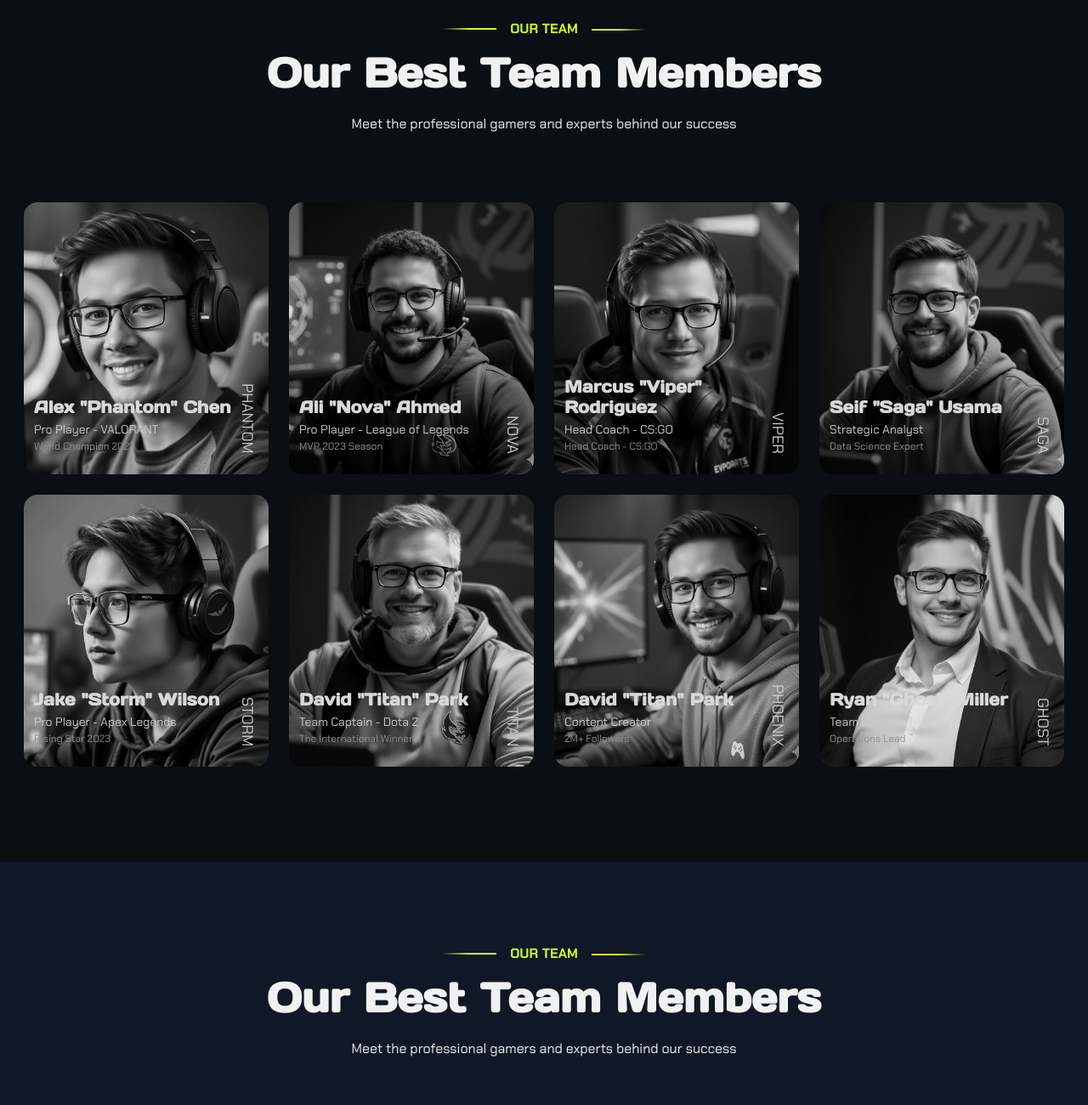
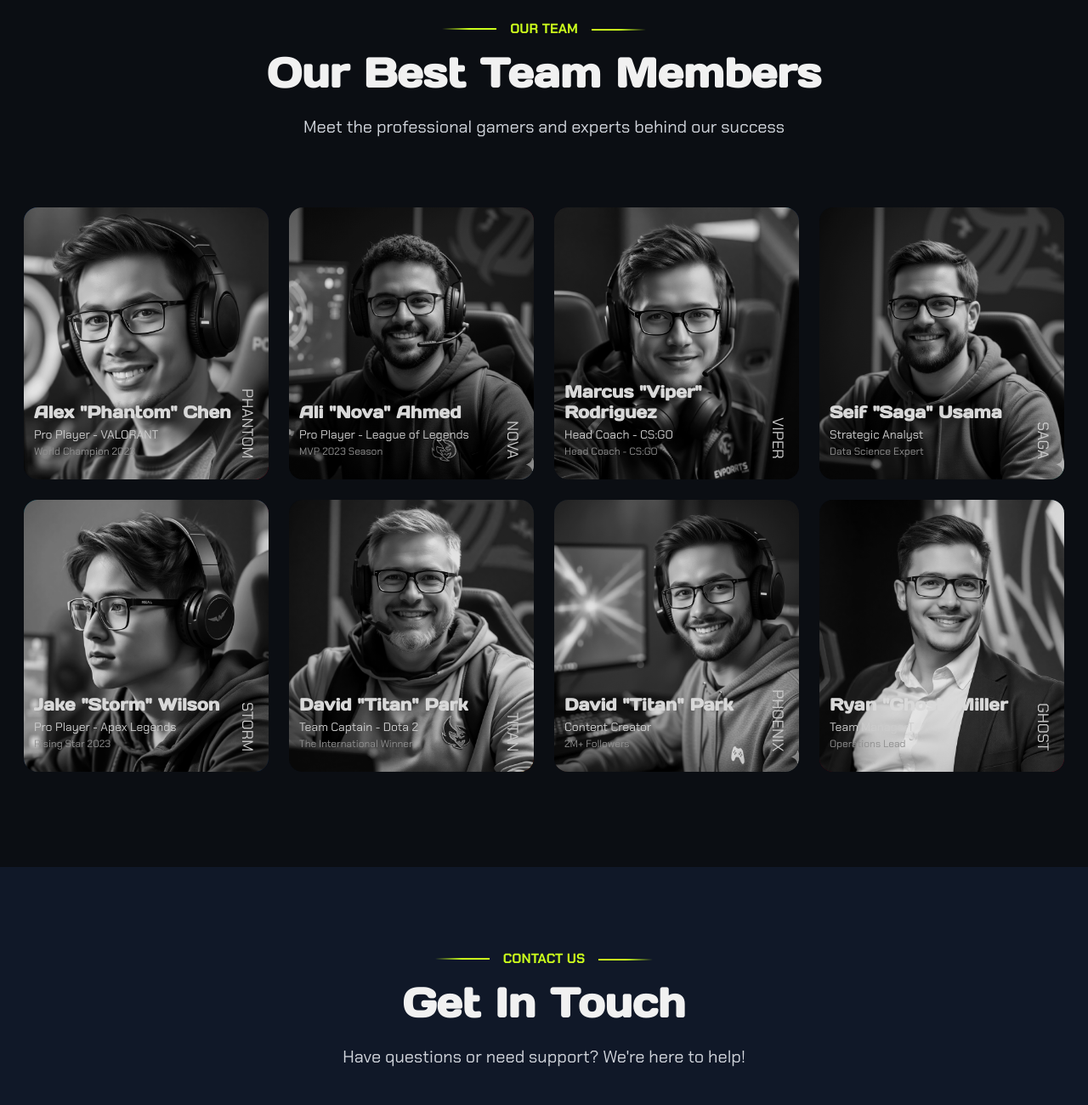
Before and after one commit to Mohandmontaser/Games-website, a plain HTML site: page index.html in a window 1280 px wide. Shown: the part 2960-4260 px from the top of the page at 85% size. Drawn offline with Linux system fonts and the light colour scheme.

Commit message:
Fix html

```diff
--- a/index.html
+++ b/index.html
@@ -588,7 +588,7 @@
               >WHAT WE DO</span
             >
             <h2 class="mb-0">More Than Just Games</h2>
-            <p class="mt-4 mb-0 font">
+            <p class="mt-4 mb-0 font ">
               We Build
               <span class="text-primary">Interactive</span> Journeys
             </p>
@@ -1240,7 +1240,7 @@
               >OUR TEAM</span
             >
             <h2 class="mb-0">Our Best Team Members</h2>
-            <p class="mt-4 mb-0">
+            <p class="mt-4 mb-0 gray-300 fs-5">
               Meet the professional gamers and experts behind our success
             </p>
           </div>
@@ -1437,11 +1437,11 @@
           <div class="header text-center">
             <span
               class="line position-relative d-inline-flex mb-3 fw-bold text-primary"
-              >OUR TEAM</span
+              >CONTACT US</span
             >
-            <h2 class="mb-0">Our Best Team Members</h2>
-            <p class="mt-4 mb-0">
-              Meet the professional gamers and experts behind our success
+            <h2 class="mb-0">Get In Touch</h2>
+            <p class="mt-4 mb-0 gray-300 fs-5">
+              Have questions or need support? We're here to help!
             </p>
           </div>
           <div class="row gx-lg-4 gy-5 gy-lg-0 align-items-baseline">
```
